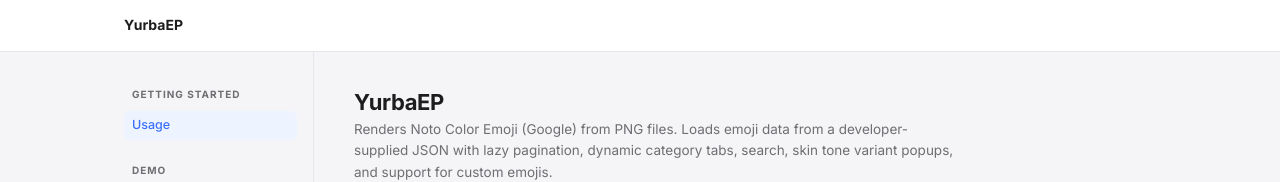
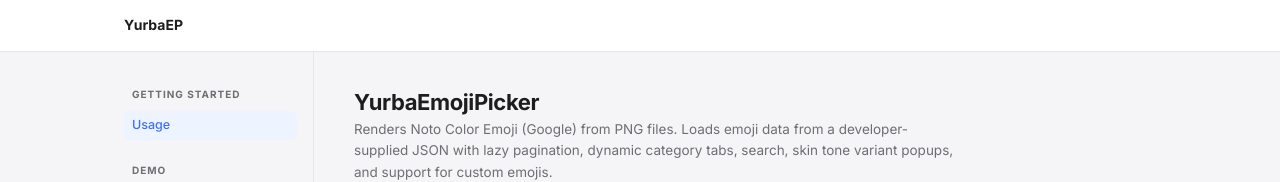
Before and after one commit to yurba-dev/yurba-ep, a website: page index.html in a window 1280 px wide. Shown: the top 182 px of the page. Drawn offline with nearby package versions, Linux system fonts and the light colour scheme.

Commit message:
Minor changes

```diff
--- a/index.html
+++ b/index.html
@@ -59,7 +59,7 @@
 
         <section>
             <div class="doc-header">
-                <h2 class="doc-component-name">YurbaEP</h2>
+                <h2 class="doc-component-name">YurbaEmojiPicker</h2>
                 <p class="doc-component-desc">Renders Noto Color Emoji (Google) from PNG files. Loads emoji data from a developer-supplied JSON with lazy pagination, dynamic category tabs, search, skin tone variant popups, and support for custom emojis.</p>
             </div>
 
```
Also changed, not shown: README.md.
